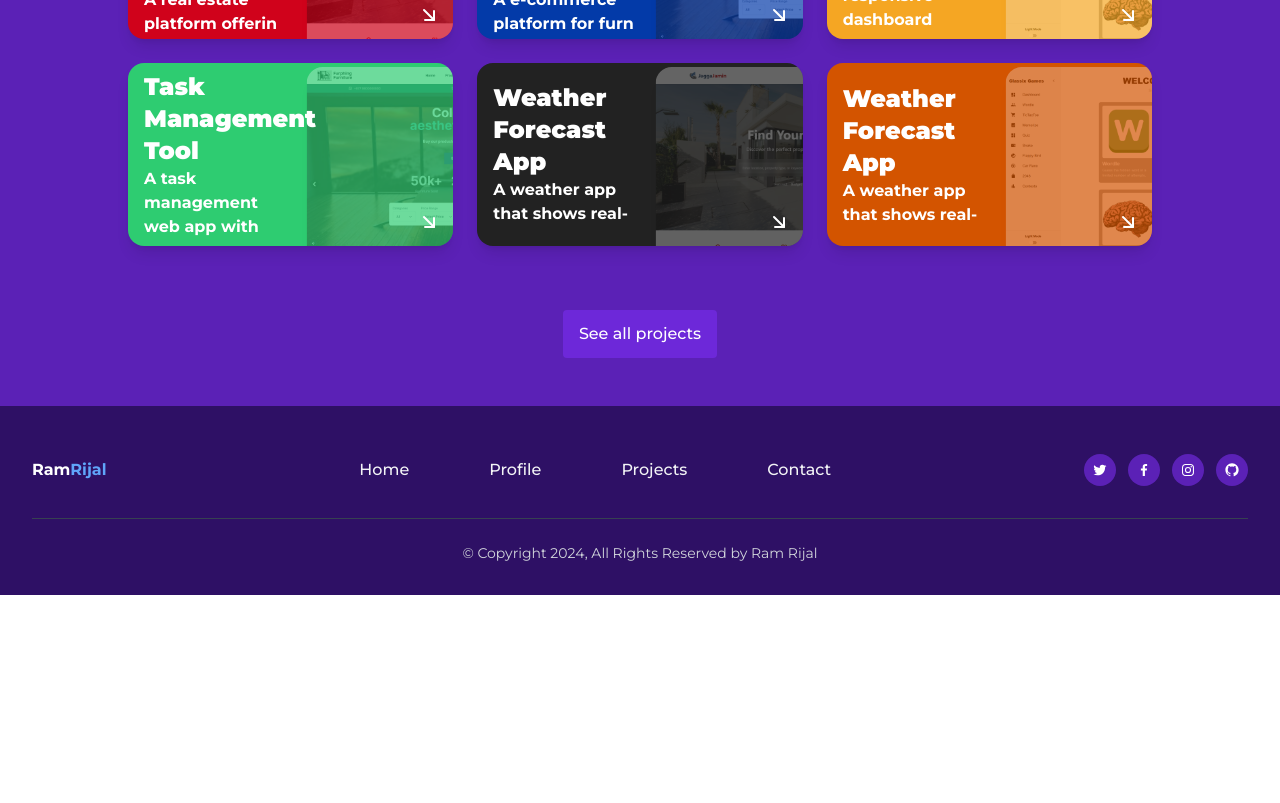
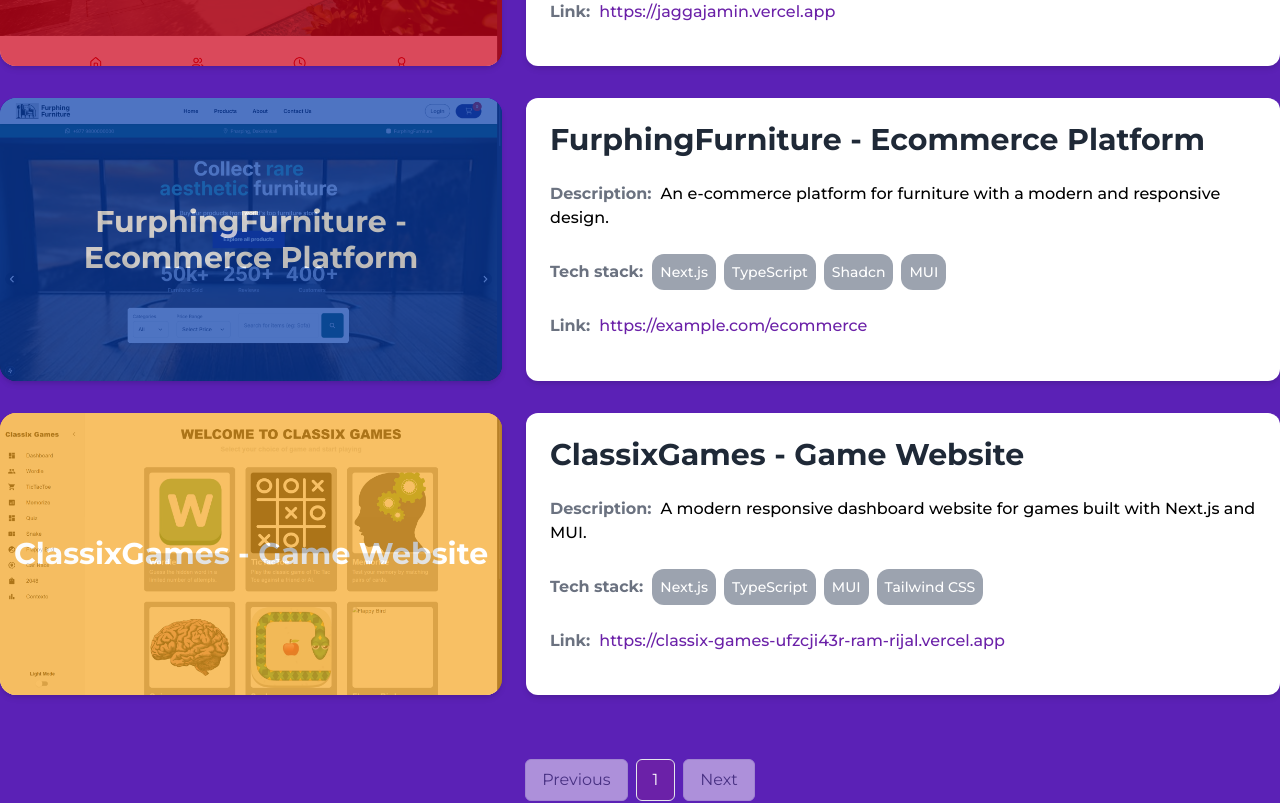
Before and after one commit to RamRijal/Personal_Portfolio, a Next.js app: page /projects in a window 1280 px wide. Shown: the part 500-1303 px from the top of the page. Before the commit the page ends 1095 px from the top, so only its background shows below. Built offline with nearby package versions, Linux system fonts and the light colour scheme.

Commit message:
ui updates and data updates

```diff
--- a/app/page.tsx
+++ b/app/page.tsx
@@ -12,7 +12,7 @@ export default function Home() {
       <Skills />
       <Experience />
       <ProjectsDisplay />
-      <Contact />
+      {/* <Contact /> */}
     </>
   );
 }
--- a/app/projects/page.tsx
+++ b/app/projects/page.tsx
@@ -1,4 +1,5 @@
 'use client'
+import ProjectDetailCard from "@/components/ProjectDetailCard";
 import ProjectsListing from "@/components/ProjectsListing";
 import { TextFade } from "@/components/UI/TextFade";
 import { ProjectsList } from "@/data/data";
@@ -8,14 +9,9 @@ import React from "react";
 
 const Projects = () => {
   return (
-    <div className="relative h-auto bg-[#5B21B6] text-white overflow-hidden">
+    <div className="relative h-full bg-[#5B21B6] text-white overflow-hidden">
       <div className="text-center pt-16">
-        <TextFade
-          direction="down"
-          className="pt-0 pb-5 flex-col flex justify-center items-center space-y-0"
-        >
-          <h1 className="projects text-sm md:text-md font-normal text-gray-300">Check out my works</h1>
-        </TextFade>
+
         <div className="relative inline-flex ">
           <span className="absolute inset-x-0 bottom-0 border-b-[16px] border-[#0B8DB2]"></span>
           <TextFade
@@ -25,15 +21,16 @@ const Projects = () => {
             <h1 className="projects relative pt-2 text-4xl md:text-5xl font-semibold">PROJECTS</h1>
           </TextFade>  </div>
       </div>
-      <ProjectsListing />
+      {/* <ProjectsListing /> */}
+      <ProjectDetailCard />
 
-      <div className="flex flex-col items-center pt-12 md:pt-0 mb-12">
+      {/* <div className="flex flex-col items-center pt-12 md:pt-0 mb-12">
         <Link href='/projects'>
           <button className="px-4 py-3 text-md font-medium text-white bg-violet-700 rounded hover:bg-violet-900 focus:bg-violet-900">
             See all projects
           </button>
         </Link>
-      </div>
+      </div> */}
     </div >
   );
 };
--- a/components/ProfileDetails.tsx
+++ b/components/ProfileDetails.tsx
@@ -1,56 +1,81 @@
 import { About } from "@/data/data";
 import Socials from "./Socials";
 import Image from "next/image";
-import Profile from "@/public/profile.jpg"
+import Profile from "@/public/profile.jpg";
 import { TextFade } from "./UI/TextFade";
 
 const ProfileDetails = () => {
   return (
-    <>
+    <section className="relative py-12 bg-gradient-to-br from-purple-600 to-indigo-700 text-white">
+      <div className="max-w-7xl mx-auto px-4 sm:px-6 lg:px-8">
+        <div className="text-center mb-12">
+          <TextFade direction="down" className="inline-block">
+            <h2 className="text-4xl font-extrabold sm:text-5xl lg:text-6xl">
+              About Me
+            </h2>
+            <div className="flex-shrink-0 my-6 lg:mb-0">
+              <div className="rounded-full overflow-hidden shadow-lg border-8 border-purple-300">
+                <Image
+                  className="object-cover"
+                  alt="Profile Picture"
+                  src={Profile}
+                  height={300}
+                  width={300}
+                />
+              </div>
+            </div>
+          </TextFade>
+        </div>
 
-      <section className="relative py-10 lg:rounded-xl bg-[#5B21B6] sm:py-16 lg:py-16">
-        <div className="px-4 mx-auto max-w-7xl sm:px-6 lg:px-8">
-          <div className="text-center">
-            <TextFade
-              direction="down"
-              className="pt-0 pb-5 flex-col flex justify-center items-center space-y-0"
-            >
-              <h2 className="text-3xl font-bold leading-tight text-gray-100 sm:text-4xl lg:text-5xl">About me</h2>
-            </TextFade> </div>
+        <div className="flex flex-col items-center lg:flex-row lg:items-start lg:space-x-8">
 
-          <div className="px-5 py-8  lg:p-16">
-            <div className="flex justify-center items-center mb-16 rounded-full">
-              <Image
-                className="object-cover rounded-full shadow-xl border-8 border-[#8e6fd6] "
-                alt=""
-                src={Profile}
-                height={400}
-                width={400} />
-            </div>
-            <div className="grid grid-cols-1 gap-6 md:gap-12 lg:gap-16 sm:grid-cols-3">
-              {
-                About.map((data) => {
-                  return (
-                    <div key={data.id} className="flex flex-col  items-start">
-                      <p className="text-6xl text-violet-400">{data.number}</p>
-                      <div className="py-3">
-                        <h3 className="text-3xl font-semibold text-gray-100">{data.title}</h3>
-                        <p className="mt-4 text-sm md:text-lg font-medium text-gray-300">{data.description}</p>
-                      </div>
-                    </div>
-                  )
-                })
-              }
 
-            </div>
+          <div className= "space-y-8 lg:space-y-12">
+            {About.map((data) => (
+              <div key={data.id} className="flex flex-col items-start space-y-2">
+                <p className="text-4xl text-purple-300 font-semibold">{data.number}</p>
+                <h3 className="text-2xl font-bold">{data.title}</h3>
+                <p className="text-xl font-medium text-gray-200">{data.description}</p>
+              </div>
+            ))}
           </div>
         </div>
-        <>
-        </>
-      </section>
 
-    </>
+
+      </div>
+    </section>
   );
-}
+};
 
-export default ProfileDetails
+export default ProfileDetails;
+
+export const About = [
+  {
+    id: 1,
+    title: "Introduction",
+    description:
+      "A dedicated software developer with a strong foundation in web technologies and a passion for creating efficient and scalable solutions.",
+    number: "01",
+  },
+  {
+    id: 2,
+    title: "Education",
+    description:
+      "Holds a Bachelor's degree in CSIT with ongoing preparation for a master’s program in a globally recognized institution.",
+    number: "02",
+  },
+  {
+    id: 3,
+    title: "Skills",
+    description:
+      "Expertise in JavaScript, React, Next.js, TypeScript, and full-stack development using the MERN stack.",
+    number: "03",
+  },
+  {
+    id: 4,
+    title: "Experience",
+    description:
+      "Experience includes developing dynamic web applications such as a car racing game, a furniture e-commerce platform, and an advanced dashboard system.",
+    number: "04",
+  },
+];
--- /dev/null
+++ b/components/ProjectDetailCard.tsx
@@ -0,0 +1,95 @@
+import { ProjectsList } from '@/data/data'
+import Image from 'next/image'
+import Link from 'next/link'
+import React, { useState } from 'react'
+
+const ProjectDetailCard = () => {
+    const [currentPage, setCurrentPage] = useState(1);
+    const projectsPerPage = 10;
+
+    const indexOfLastProject = currentPage * projectsPerPage;
+    const indexOfFirstProject = indexOfLastProject - projectsPerPage;
+    const currentProjects = ProjectsList.slice(indexOfFirstProject, indexOfLastProject);
+
+    const totalPages = Math.ceil(ProjectsList.length / projectsPerPage);
+
+    const handlePageChange = (pageNumber) => {
+        setCurrentPage(pageNumber);
+    };
+
+    return (
+        <article className="flex flex-col gap-8 max-w-7xl mx-auto my-12">
+            {currentProjects.map((project) => (
+                <div key={project.id} className="flex flex-col md:flex-row gap-6">
+                    <Link
+                        href={project.redirectLink}
+                        target="_blank"
+                        style={{ backgroundColor: project.color }}
+                        className="relative flex items-center justify-center md:w-2/5 rounded-2xl shadow-md overflow-hidden transition-transform transform hover:scale-105 group"
+                    >
+                        <Image
+                            alt={project.title}
+                            loading="lazy"
+                            width={600}
+                            height={300}
+                            decoding="async"
+                            className="object-cover w-full h-full transition-transform duration-300 ease-in-out transform scale-100 group-hover:scale-105 rounded-tl-2xl rounded-tr-2xl"
+                            src={project.imgSrc}
+                        />
+                        {/* OVERLAY */}
+                        <div className="absolute inset-0 flex items-center justify-center bg-gradient-to-b from-gray-700 via-gray-900 to-black opacity-70 group-hover:opacity-0 transition-opacity duration-300 rounded-tl-2xl rounded-tr-2xl">
+                            <span
+                            style={{ backgroundColor: project.color }}
+                            className={`flex h-full w-full justify-center items-center font-bold text-3xl text-center `}>{project.title}</span>
+                        </div>
+                    </Link>
+                    <div className="content flex flex-col w-full md:w-3/5 bg-white text-black p-6 rounded-xl shadow-md gap-4">
+                        <span className='text-3xl font-semibold text-gray-800'>{project.title}</span>
+                        <p className='mt-2 font-semibold text-gray-500'>Description: &nbsp;<span className='font-medium text-black'>{project.description}</span></p>
+                        <p className='mt-2 font-semibold text-gray-500'>Tech stack: &nbsp;
+                            {project.stack.map((stacks) => (
+                                <button key={stacks} className='font-medium text-sm mr-2 bg-gray-400 p-2 rounded-xl text-white'>
+                                    {stacks}
+                                </button>
+                            ))}
+                        </p>
+                        <p className='mt-2 font-semibold text-gray-500'>Link: &nbsp;
+                            <a href={project.redirectLink} target="_blank" className='font-medium text-purple-800 hover:underline'>
+                                {project.redirectLink}
+                            </a>
+                        </p>
+                    </div>
+                </div>
+            ))}
+
+            {/* Pagination Controls */}
+            <div className="flex justify-center mt-8">
+                <button
+                    onClick={() => handlePageChange(currentPage - 1)}
+                    disabled={currentPage === 1}
+                    className="px-4 py-2 mx-1 text-gray-700 bg-white border rounded-md hover:bg-gray-100 disabled:opacity-50"
+                >
+                    Previous
+                </button>
+                {Array.from({ length: totalPages }, (_, index) => (
+                    <button
+                        key={index}
+                        onClick={() => handlePageChange(index + 1)}
+                        className={`px-4 py-2 mx-1 text-white bg-purple-600 border rounded-md hover:bg-purple-700 ${currentPage === index + 1 ? 'bg-purple-800' : ''}`}
+                    >
+                        {index + 1}
+                    </button>
+                ))}
+                <button
+                    onClick={() => handlePageChange(currentPage + 1)}
+                    disabled={currentPage === totalPages}
+                    className="px-4 py-2 mx-1 text-gray-700 bg-white border rounded-md hover:bg-gray-100 disabled:opacity-50"
+                >
+                    Next
+                </button>
+            </div>
+        </article>
+    )
+}
+
+export default ProjectDetailCard
--- a/data/data.ts
+++ b/data/data.ts
@@ -63,75 +63,75 @@ export const blogPosts = [
   {
     id: 2,
     title: "Junior Frontend Developer",
-    company: "Kitab Yatra Pvt. Ltd.",
+    company: "KitabYatra",
     dateFrom: "November 22, 2021",
     dateTo: "November 22, 2021",
     imgSrc: "/Coding2.png",
   },
-  {
-    id: 3,
-    title: "Senior Software Developer",
-    company: "Cedar Gate ",
-    dateFrom: "November 22, 2021",
-    dateTo: "November 22, 2021",
-    imgSrc: "/Coding.png",
-  },
+
 ];
 
 export const ProjectsList = [
   {
     id: "1",
     color: "#D0021B",
-    title: "JaggaJamin -Real Estate website",
+    title: "JaggaJamin - Real Estate website",
     description:
       "A real estate platform offering comprehensive property listings, easy search options, and expert insights for buying, selling, or renting homes in Nepal.",
     redirectLink: "https://jaggajamin.vercel.app",
     imgSrc: "/jaggajamin.png",
+    stack: ["Next.js", "TypeScript", "Tailwind CSS"],
   },
   {
     id: "2",
     color: "#033AA8",
-    title: "FurphingFurniture -Ecommerce Platform",
-    description: "A e-commerce platform for furniture.",
+    title: "FurphingFurniture - Ecommerce Platform",
+    description:
+      "An e-commerce platform for furniture with a modern and responsive design.",
     redirectLink: "https://example.com/ecommerce",
     imgSrc: "/FurphingFurniture.png",
+    stack: ["Next.js", "TypeScript", "Shadcn", "MUI"],
   },
   {
     id: "3",
     color: "#F5A623",
-    title: "ClassixGames -Game Website",
+    title: "ClassixGames - Game Website",
     description:
-      "A modern responsive dashboard website for games built with Next.js,MUI ",
+      "A modern responsive dashboard website for games built with Next.js and MUI.",
     redirectLink: "https://classix-games-ufzcji43r-ram-rijal.vercel.app",
     imgSrc: "/classix.png",
+    stack: ["Next.js", "TypeScript", "MUI", "Tailwind CSS"],
   },
-  {
-    id: "4",
-    color: "#2ECC71",
-    title: "Task Management Tool",
-    description:
-      "A task management web app with team collaboration, project timelines, and task prioritization.",
-    redirectLink: "https://example.com/task-manager",
-    imgSrc: "/FurphingFurniture.png",
-  },
-  {
-    id: "5",
-    color: "#222222",
-    title: "Weather Forecast App",
-    description:
-      "A weather app that shows real-time weather updates, forecasts, and custom location tracking.",
-    redirectLink: "https://example.com/weather-app",
-    imgSrc: "/jaggajamin.png",
-  },
-  {
-    id: "6",
-    color: "#D35400",
-    title: "Weather Forecast App",
-    description:
-      "A weather app that shows real-time weather updates, forecasts, and custom location tracking.",
-    redirectLink: "https://example.com/weather-app",
-    imgSrc: "/classix.png",
-  },
+  // {
+  //   id: "4",
+  //   color: "#2ECC71",
+  //   title: "Task Management Tool",
+  //   description:
+  //     "A task management web app with team collaboration, project timelines, and task prioritization.",
+  //   redirectLink: "https://example.com/task-manager",
+  //   imgSrc: "/FurphingFurniture.png",
+  //   stack: ["Next.js", "TypeScript", "Shadcn", "Tailwind CSS"],
+  // },
+  // {
+  //   id: "5",
+  //   color: "#222222",
+  //   title: "Weather Forecast App",
+  //   description:
+  //     "A weather app that shows real-time weather updates, forecasts, and custom location tracking.",
+  //   redirectLink: "https://example.com/weather-app",
+  //   imgSrc: "/jaggajamin.png",
+  //   stack: ["Next.js", "TypeScript", "MUI"],
+  // },
+  // {
+  //   id: "6",
+  //   color: "#D35400",
+  //   title: "Weather Forecast App",
+  //   description:
+  //     "A weather app that shows real-time weather updates, forecasts, and custom location tracking.",
+  //   redirectLink: "https://example.com/weather-app",
+  //   imgSrc: "/classix.png",
+  //   stack: ["Next.js", "TypeScript", "Shadcn", "Tailwind CSS"],
+  // },
   // {
   //   id: "7",
   //   color: "#2ECC71",
@@ -141,6 +141,7 @@ export const ProjectsList = [
   //   redirectLink: "https://example.com/weather-app",
   //   imgSrc:
   //     "/classix.png",
+  //   stack: ["Next.js", "TypeScript", "MUI", "Tailwind CSS"],
   // },
 ];
 
@@ -151,6 +152,7 @@ export const About = [
     description:
       "A dedicated software developer with a strong foundation in web technologies and a passion for creating efficient and scalable solutions.",
     number: "01",
+    details: { name: "Ram Rijal", dob: "2001-12-24", residence: "Lalitpur" },
   },
   {
     id: 2,
@@ -158,6 +160,7 @@ export const About = [
     description:
       "Holds a Bachelor's degree in CSIT with ongoing preparation for a master’s program in a globally recognized institution.",
     number: "02",
+    details: { name: "Ram Rijal", dob: "2001-12-24", residence: "Lalitpur" },
   },
   {
     id: 3,
@@ -165,6 +168,7 @@ export const About = [
     description:
       "Expertise in JavaScript, React, Next.js, TypeScript, and full-stack development using the MERN stack.",
     number: "03",
+    details: { 'name': "Ram Rijal", 'dob': "2001-12-24", 'residence': "Lalitpur" },
   },
   {
     id: 4,
@@ -172,5 +176,6 @@ export const About = [
     description:
       "Experience includes developing dynamic web applications such as a car racing game, a furniture e-commerce platform, and an advanced dashboard system.",
     number: "04",
+    details: { 'name': "Ram Rijal", 'dob': "2001-12-24", 'residence': "Lalitpur" },
   },
 ];
```
